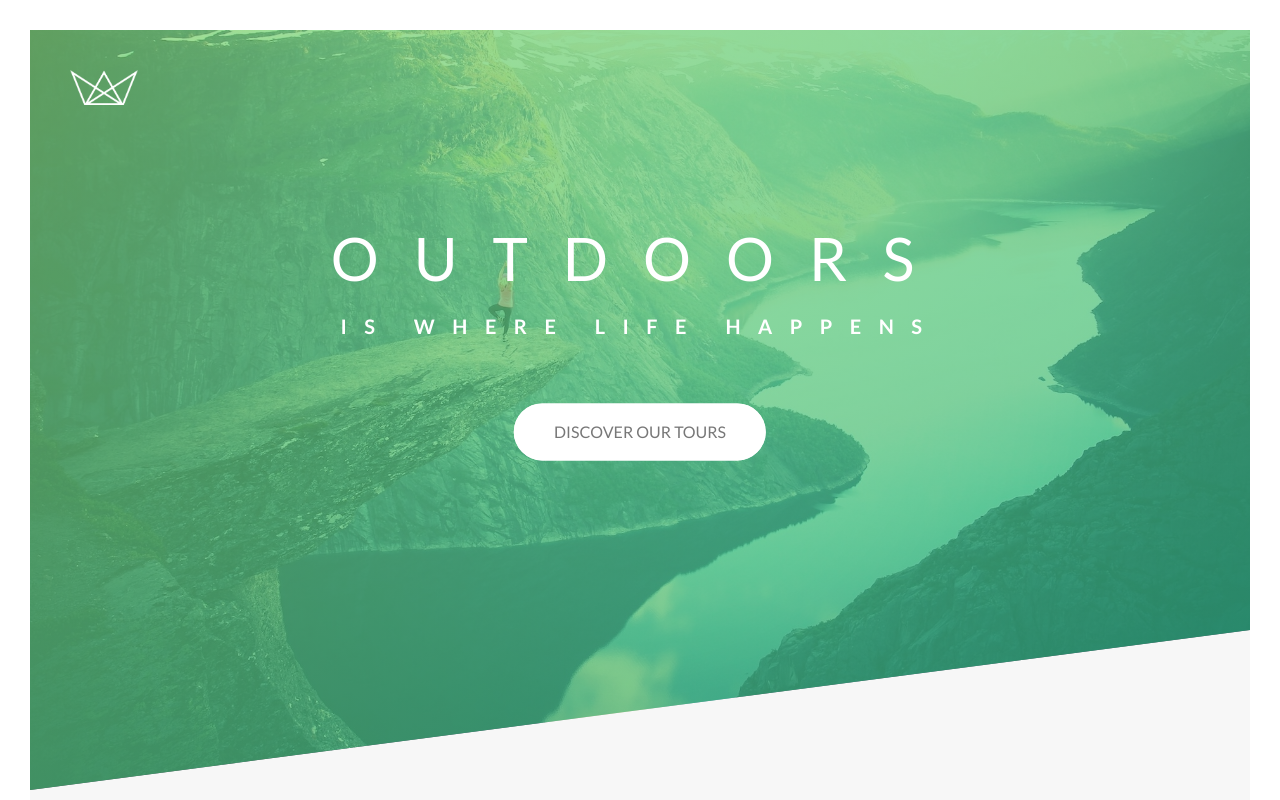
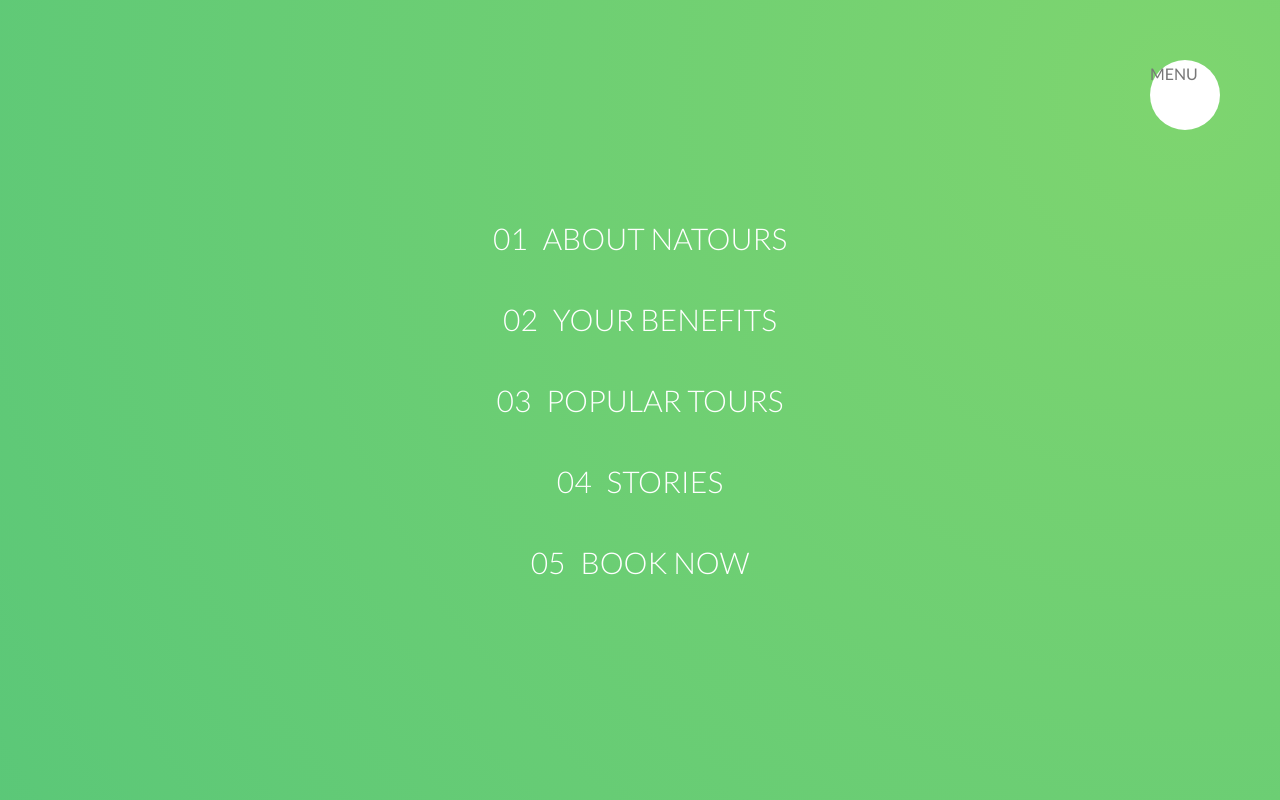
Before and after one commit to pavanreddy0920/Natours, a website: page index.html in a window 1280 px wide. Shown: the top 800 px of the page. Drawn offline with Linux system fonts and the light colour scheme.

Commit message:
Navigation part one

```diff
--- a/index.html
+++ b/index.html
@@ -13,6 +13,25 @@
 </head>
 
 <body>
+    <div class="navigation">
+        <input type="checkbox" class="navigation__checkbox" id="navi-toggle">
+
+        <label for="navi-toggle" class="navigation__button">MENU</label>
+
+        <div class="navigation__background">&nbsp;</div>
+
+        <nav class="navigation__nav">
+            <ul class="navigation__list">
+                <li class="navigation__item"><a href="#" class="navigation__link">
+                        <span>01</span>About natours</a></li>
+                <li class="navigation__item"><a href="#" class="navigation__link"><span>02</span>Your benefits</a></li>
+                <li class="navigation__item"><a href="#" class="navigation__link"><span>03</span>Popular tours</a></li>
+                <li class="navigation__item"><a href="#" class="navigation__link"><span>04</span>Stories</a></li>
+                <li class="navigation__item"><a href="#" class="navigation__link"><span>05</span>Book now</a></li>
+            </ul>
+        </nav>
+    </div>
+
     <header class="header">
         <div class="header__logo-box">
             <img src="img/logo-white.png" alt="natours" class="header__logo" />
@@ -25,6 +44,8 @@
             <a href="#" class="btn btn--white btn--animated">discover our tours</a>
         </div>
     </header>
+
+
 
     <main>
         <section class="section-about">
--- /dev/null
+++ b/sass/layouts/_navigation.scss
@@ -0,0 +1,85 @@
+.navigation {
+  &__checkbox {
+    display: none;
+  }
+
+  &__button {
+    background-color: $color-white;
+    height: 7rem;
+    width: 7rem;
+    position: fixed;
+    top: 6rem;
+    right: 6rem;
+    border-radius: 50%;
+    z-index: 2000;
+  }
+
+  &__background {
+    height: 6rem;
+    width: 6rem;
+    border-radius: 50%;
+    position: fixed;
+    top: 6.5rem;
+    right: 6.5rem;
+    background-image: radial-gradient(
+      $color-primary-light,
+      $color-primary-dark
+    );
+    z-index: 1000;
+    transform: scale(80);
+  }
+
+  &__nav {
+    height: 100vh;
+    width: 100%;
+    position: fixed;
+    top: 0;
+    right: 0;
+    z-index: 1500;
+  }
+
+  &__list {
+    position: absolute;
+    top: 50%;
+    left: 50%;
+    transform: translate(-50%, -50%);
+    list-style: none;
+    text-align: center;
+  }
+
+  &__item {
+    margin: 1rem;
+  }
+
+  &__link {
+    &:link,
+    &:visited {
+      display: inline-block;
+      font-size: 3rem;
+      font-weight: 300;
+      padding: 1rem 2rem;
+      color: $color-white;
+      text-decoration: none;
+      text-transform: uppercase;
+      background-image: linear-gradient(
+        120deg,
+        transparent 0%,
+        transparent 50%,
+        $color-white 50%
+      );
+      background-size: 230%;
+      transition: all 0.4s;
+
+      span {
+        margin-right: 1.5rem;
+      }
+    }
+
+    &:hover,
+    &:active {
+      background-position: 100%;
+      color: $color-primary;
+      transform: translateX(1rem);
+    }
+  }
+}
--- a/sass/main.scss
+++ b/sass/main.scss
@@ -18,5 +18,6 @@
 @import 'layouts/footer';
 @import 'layouts/grid';
 @import 'layouts/header';
+@import 'layouts/navigation';
 
 @import 'pages/home';
```
Also changed, not shown: css/style.css.
